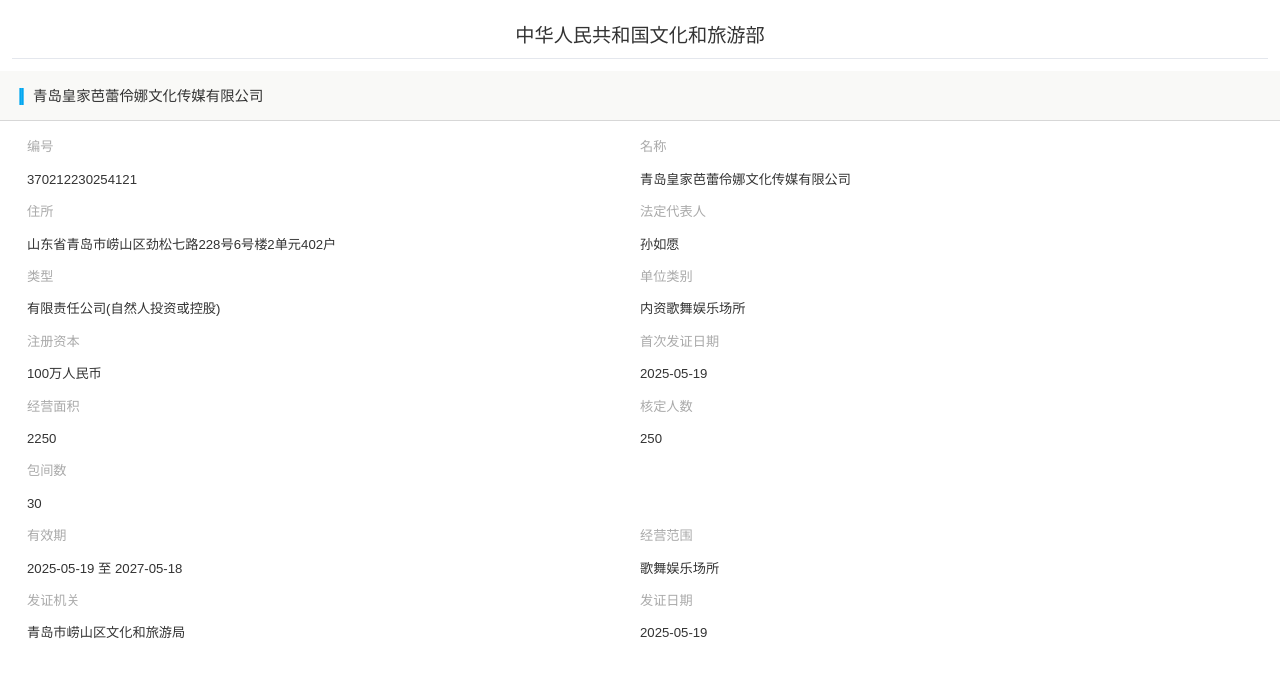
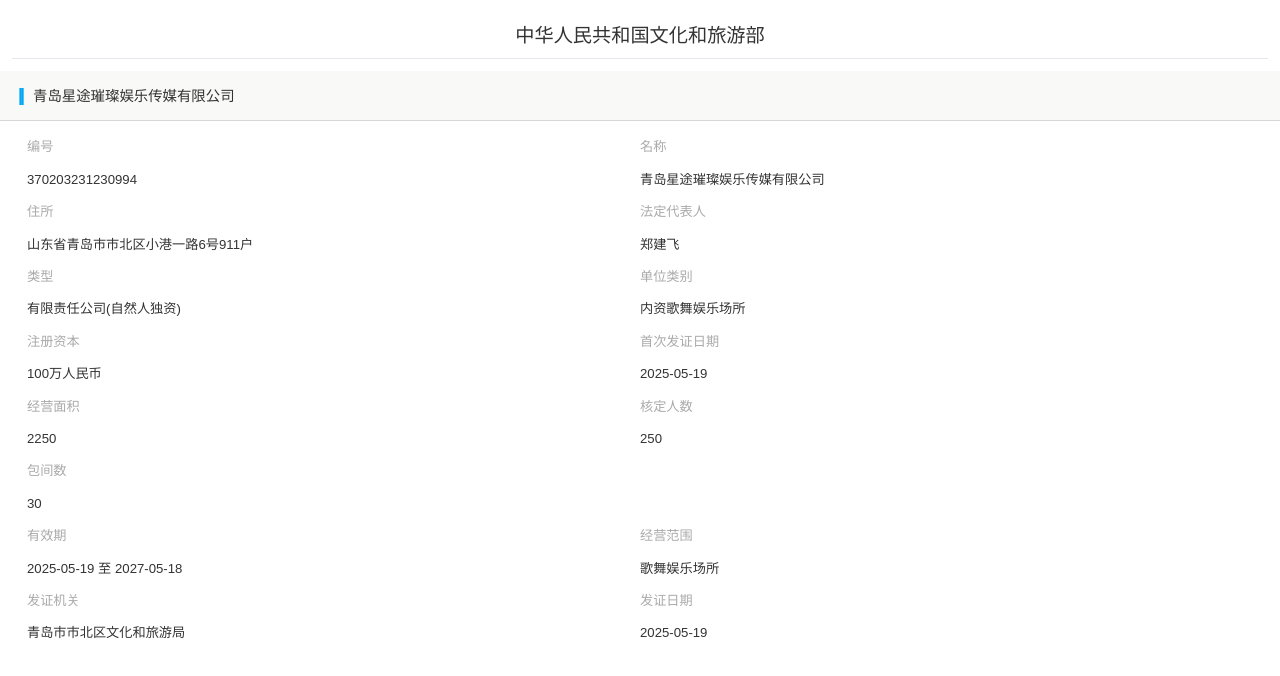
Before and after one commit to jbhdxkz-166/MADFF52F-5, a plain HTML site: page index.html in a window 1280 px wide. Drawn offline with Linux system fonts and the light colour scheme.

Commit message:
Update index.html

```diff
--- a/index.html
+++ b/index.html
@@ -420,33 +420,33 @@
     </div>
 
     <div class="first">
-        <span class="xd">|</span><span>青岛皇家芭蕾伶娜文化传媒有限公司</span>
+        <span class="xd">|</span><span>青岛星途璀璨娱乐传媒有限公司</span>
     </div>
     <div class="ycxx">
         <div class="ycxx-content">
             <div class="ycxx-left">
                 <span>编号</span>
-                <span>370212230254121</span>
+                <span>370203231230994</span>
             </div>
             <div class="ycxx-left">
                 <span>名称</span>
-                <span>青岛皇家芭蕾伶娜文化传媒有限公司</span>
+                <span>青岛星途璀璨娱乐传媒有限公司</span>
             </div>
         </div>
         <div class="ycxx-content">
             <div class="ycxx-left">
                 <span>住所</span>
-                <span>山东省青岛市崂山区劲松七路228号6号楼2单元402户</span>
+                <span>山东省青岛市市北区小港一路6号911户</span>
             </div>
             <div class="ycxx-left">
                 <span>法定代表人</span>
-                <span>孙如愿</span>
+                <span>郑建飞</span>
             </div>
         </div>
         <div class="ycxx-content">
             <div class="ycxx-left">
                 <span>类型</span>
-                <span>有限责任公司(自然人投资或控股)</span>
+                <span>有限责任公司(自然人独资)</span>
             </div>
             <div class="ycxx-left">
                 <span>单位类别</span>
@@ -492,7 +492,7 @@
         <div class="ycxx-content">
             <div class="ycxx-left">
                 <span>发证机关</span>
-                <span>青岛市崂山区文化和旅游局</span>
+                <span>青岛市市北区文化和旅游局</span>
             </div>
             <div class="ycxx-left">
                 <span>发证日期</span>
```
